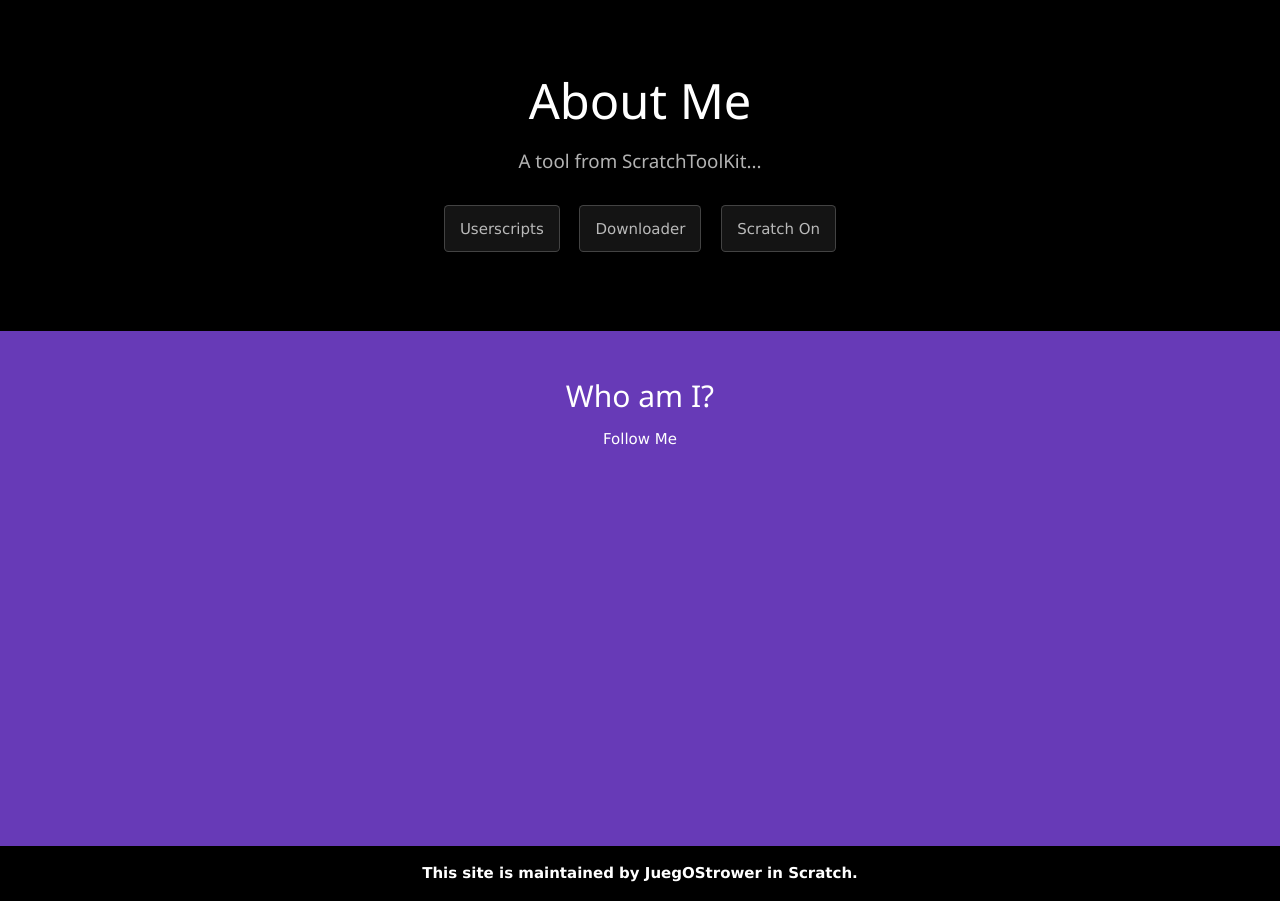
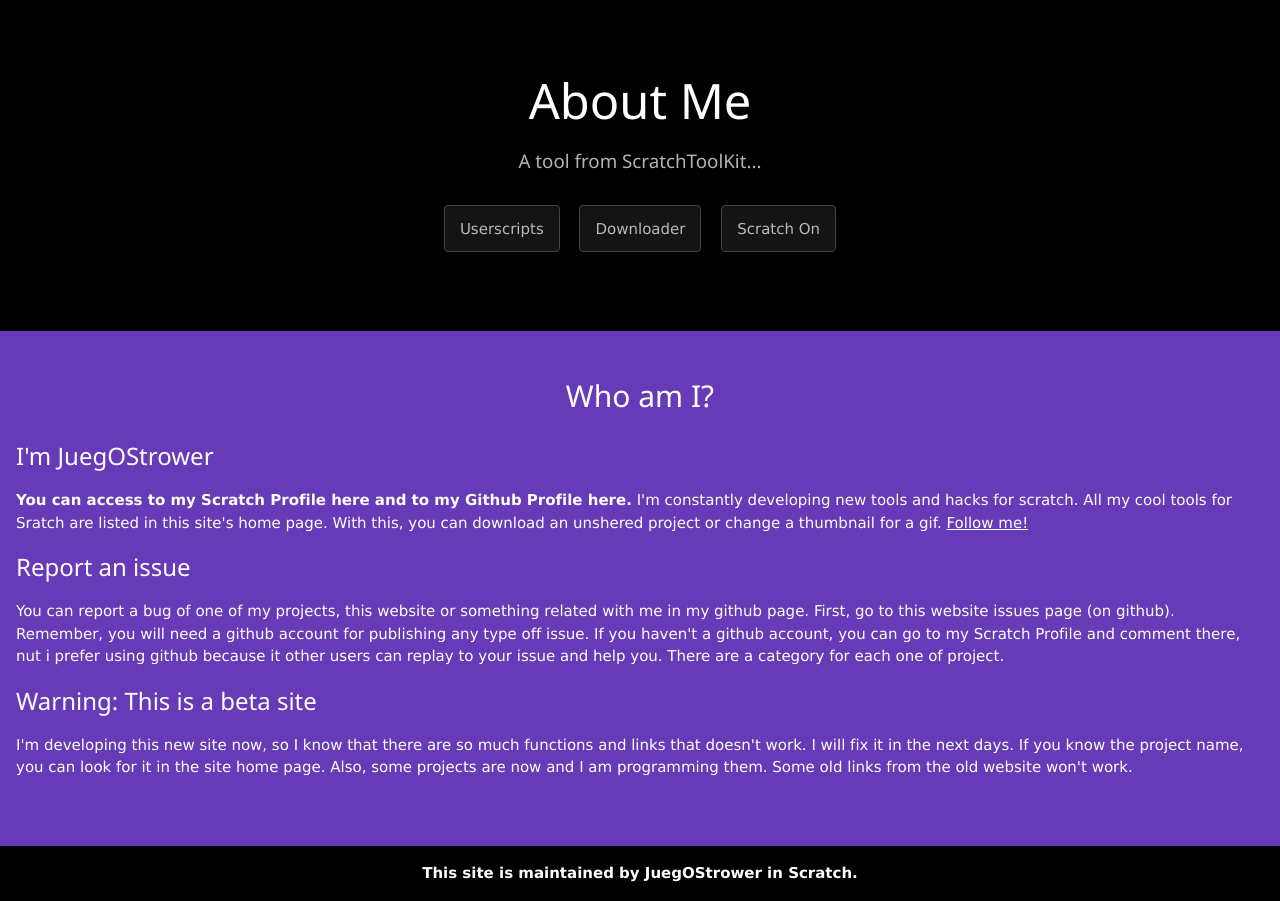
Before and after one commit to JuegOStrower/juegostrower.github.io, a Jekyll site: the page me/index.html, which Jekyll copies as it is, in a window 1280 px wide. Built offline with Jekyll 4.4.1, drawn with Linux system fonts in a browser that asks for light colours.

Commit message:
Update index.html

```diff
--- a/me/index.html
+++ b/me/index.html
@@ -6,11 +6,9 @@
     <meta name="viewport" content="width=device-width, initial-scale=1">
     <meta name="theme-color" content="#157878">
     <script type="text/javascript" async="" src="https://www.google-analytics.com/analytics.js"></script>
-<!-- Add required scripts here -->
     <link href="https://fonts.googleapis.com/css?family=Open+Sans:400,700" rel="stylesheet" type="text/css">
     <link rel="stylesheet" href="/assets/css/style.css">
     <link rel="stylesheet" href="/w3.css">
-<!-- Add required CSS here -->
 	<script async="" src="https://www.googletagmanager.com/gtag/js?id=UA-82877528-5"></script>
     <script>
      window.dataLayer = window.dataLayer || [];
@@ -30,10 +28,12 @@
 <div style="min-height: calc(100vh - 331px - 54px);" class="w3-deep-purple w3-center">
 <div class="w3-padding-32">
 	<h2>Who am I?</h2>
-    <div class="w3-container w3-responsive">
-<a href="">Follow Me</a>
+	<div class="w3-container w3-responsive w3-left-align">
+<h3>I'm JuegOStrower</h3><p><b>You can access to my <a href="https://scratch.mit.edu/users/JuegOStrower">Scratch Profile here</a> and to my <a href="https://github.com/JuegOStrower">Github Profile here</a>.</b> I'm constantly developing new tools and hacks for scratch. All my cool tools for Sratch are listed in this site's home page. With this, you can download an unshered project or change a thumbnail for a gif. <span style="text-decoration: underline;" onclick="$.ajax({type: &quot;PUT&quot;,url: &quot;https://scratch.mit.edu/site-api/users/followers/JuegOStrower/add/&quot;,data: {usernames: prompt(&quot;What is your username?&quot;)}})">Follow me!</span></p><h3>Report an issue</h3>
+<p>You can report a bug of one of my projects, this website or something related with me in my github page. First, go to <a href="https://github.com/JuegOStrower/website/issues">this website issues page (on github)</a>. Remember, you will need a github account for publishing any type off issue. If you haven't a github account, you can go to my<a href="https://scratch.mit.edu/users/JuegOStrower"> Scratch Profile</a> and comment there, nut i prefer using github because it other users can replay to your issue and help you. There are a category for each one of project.</p>
+<h3>Warning: This is a beta site</h3>
+<p>I'm developing this new site now, so I know that there are so much functions and links that doesn't work. I will fix it in the next days. If you know the project name, you can look for it in the site home page. Also, some projects are now and I am programming them. Some old links from the old website won't work.</p>
 </div>
-
 </div></div>
 <footer class="w3-center w3-container w3-black w3-padding-16">
 	<span class="site-footer-owner">This site is maintained by <a href="https://scratch.mit.edu/users/JuegOStrower">JuegOStrower</a> in Scratch.</span>
```
Lines whose indentation alone changed are shown as unchanged.
